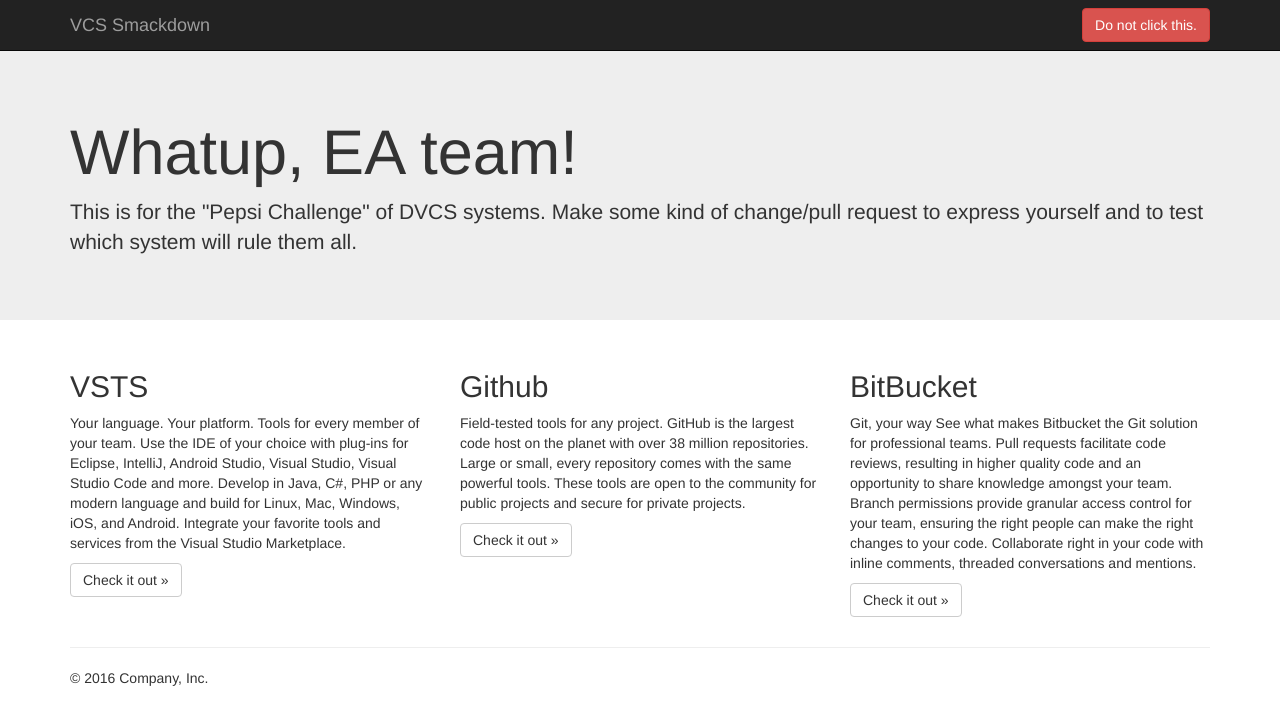
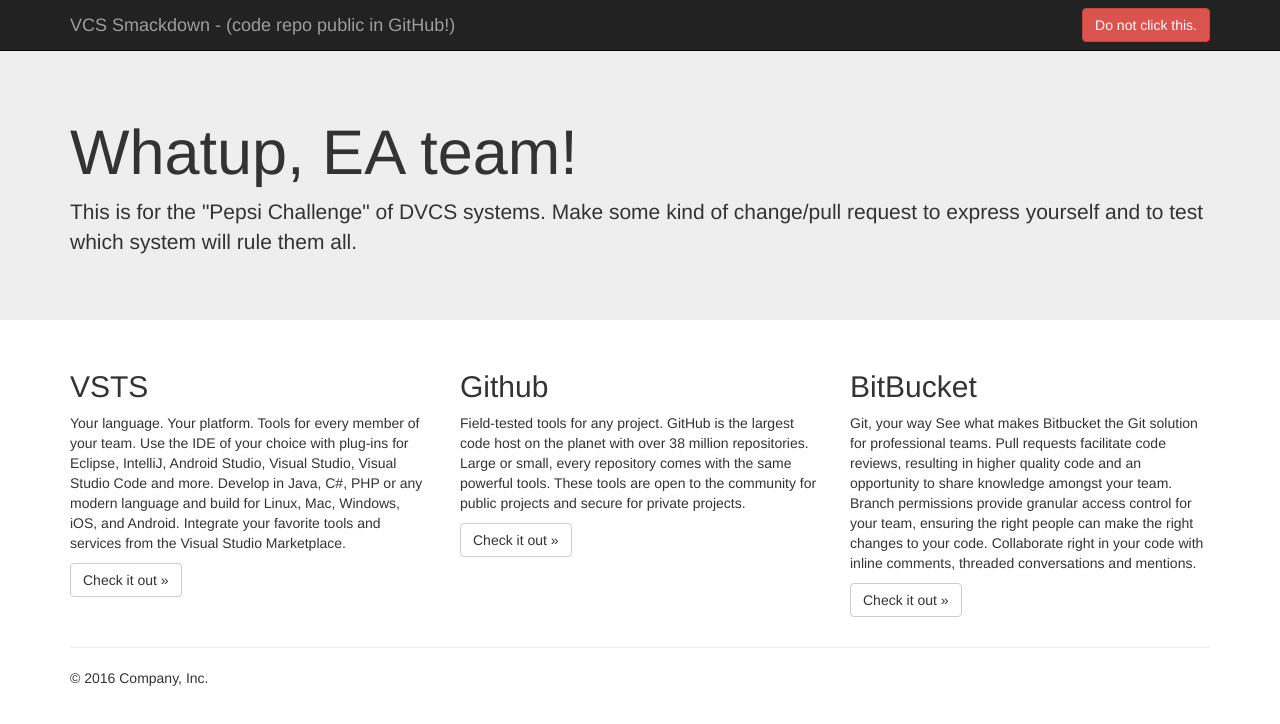
Before and after one commit to barrcode/dvcs-github-vsts, a plain HTML site: page index.html in a window 1280 px wide. Drawn offline with nearby package versions, Linux system fonts and the light colour scheme.

Commit message:
Referencing GitHub Repo

```diff
--- a/index.html
+++ b/index.html
@@ -35,7 +35,7 @@
             <span class="icon-bar"></span>
             <span class="icon-bar"></span>
           </button>
-          <a class="navbar-brand" href="#">VCS Smackdown</a>
+          <a class="navbar-brand" href="https://github.com/barrcode/dvcs-github-vsts">VCS Smackdown - (code repo public in GitHub!)</a>
         </div>
         <div id="navbar" class="navbar-collapse collapse">
           <form class="navbar-form navbar-right">
```
